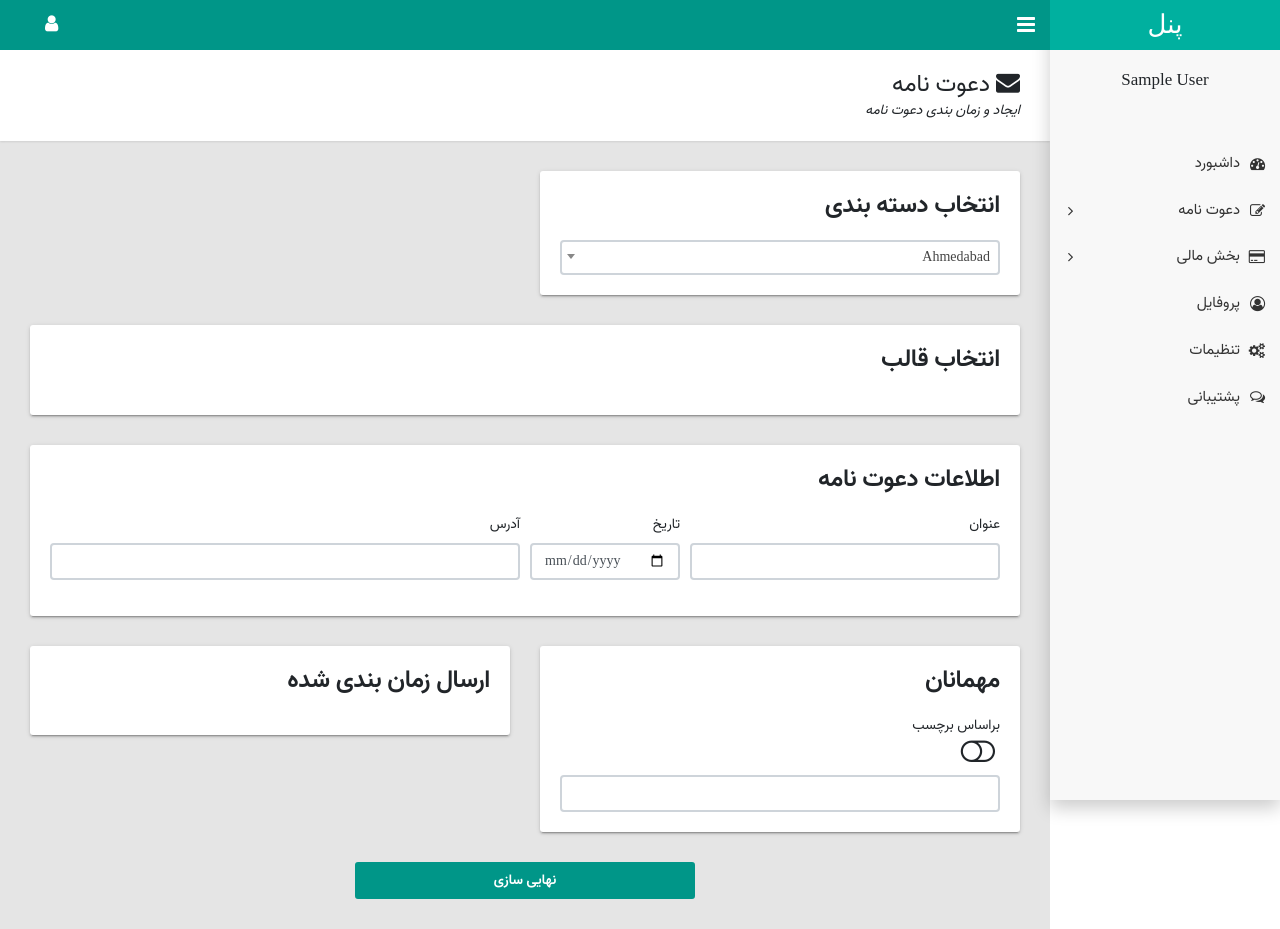
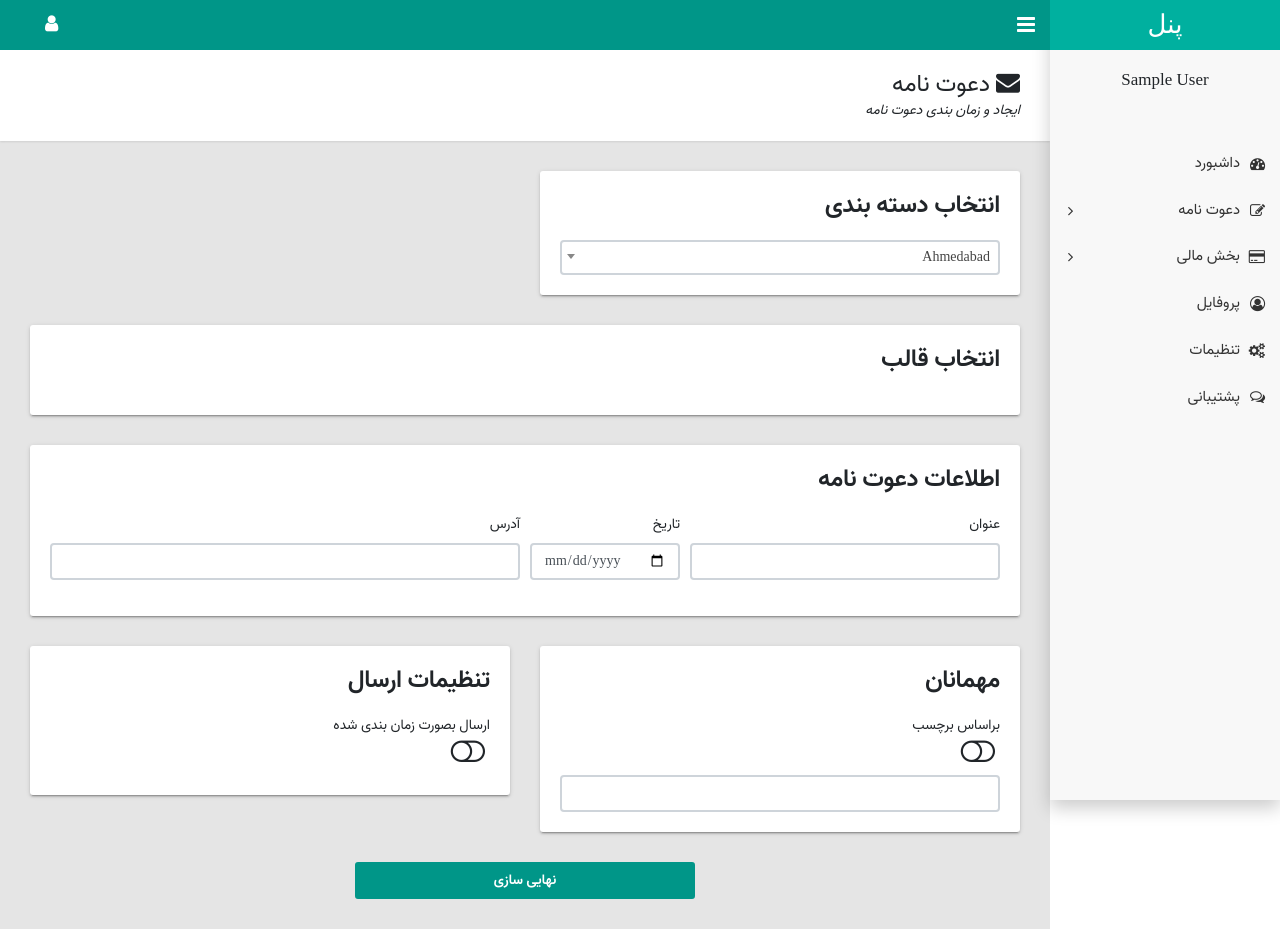
Before and after one commit to mthri/invitation, a Django app: page /panel/invite in a window 1280 px wide. Run offline with Django 3.2, Linux system fonts and the light colour scheme; the visitor is signed in with stand-in values (Sample User, id 1); parts of the project's set-up code (start-up, migrations or seed data) failed here and were passed over; some libraries are stand-ins or nearby versions.

Commit message:
add radio button for schedule  sending

```diff
--- a/dashboard/templates/dashboard/invite.html
+++ b/dashboard/templates/dashboard/invite.html
@@ -160,9 +160,15 @@
     <div class="col-md-6">
         <div class="tile">
             <div class="tile-title-w-btn">
-                <h3 class="title">ارسال زمان بندی شده</h3>
+                <h3 class="title">تنظیمات ارسال</h3>
             </div>
             <div class="tile-body">
+                <div class="toggle lg">
+                    <div class="align-middle"> ارسال بصورت زمان بندی شده</div>
+                    <label>
+                        <input type="checkbox" ‌checked><span class="button-indecator"></span>
+                    </label>
+                </div>
             </div>
         </div>
     </div>
```
